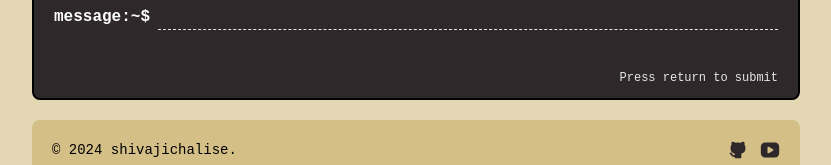
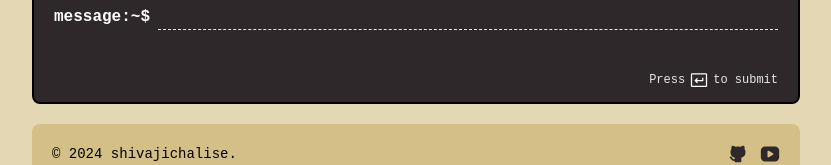
Before and after one commit to shivajichalise/v2.shivajichalise, a React (Vite) app: page /contact in a window 1280 px wide. Shown: the part 320-485 px from the top of the page, without its empty margins (224-1055 px from the left). Built offline with nearby package versions, Linux system fonts and the light colour scheme; a web font is replaced by a local one.

Commit message:
using return key icon

```diff
--- a/src/components/ContactForm.tsx
+++ b/src/components/ContactForm.tsx
@@ -44,7 +44,20 @@ const ContactForm = () => {
         />
       </form>
       <div className="flex justify-end items-center mt-10">
-        <p className="text-xs font-thin">Press return to submit</p>
+        <p className="text-xs font-thin flex justify-center items-center">
+          Press
+          <svg
+            xmlns="http://www.w3.org/2000/svg"
+            width="20"
+            height="20"
+            fill="#fff"
+            viewBox="0 0 256 256"
+            className="mx-1"
+          >
+            <path d="M184,104v32a8,8,0,0,1-8,8H99.31l10.35,10.34a8,8,0,0,1-11.32,11.32l-24-24a8,8,0,0,1,0-11.32l24-24a8,8,0,0,1,11.32,11.32L99.31,128H168V104a8,8,0,0,1,16,0Zm48-48V200a16,16,0,0,1-16,16H40a16,16,0,0,1-16-16V56A16,16,0,0,1,40,40H216A16,16,0,0,1,232,56ZM216,200V56H40V200H216Z"></path>
+          </svg>
+          to submit
+        </p>
       </div>
     </div>
   );
```
